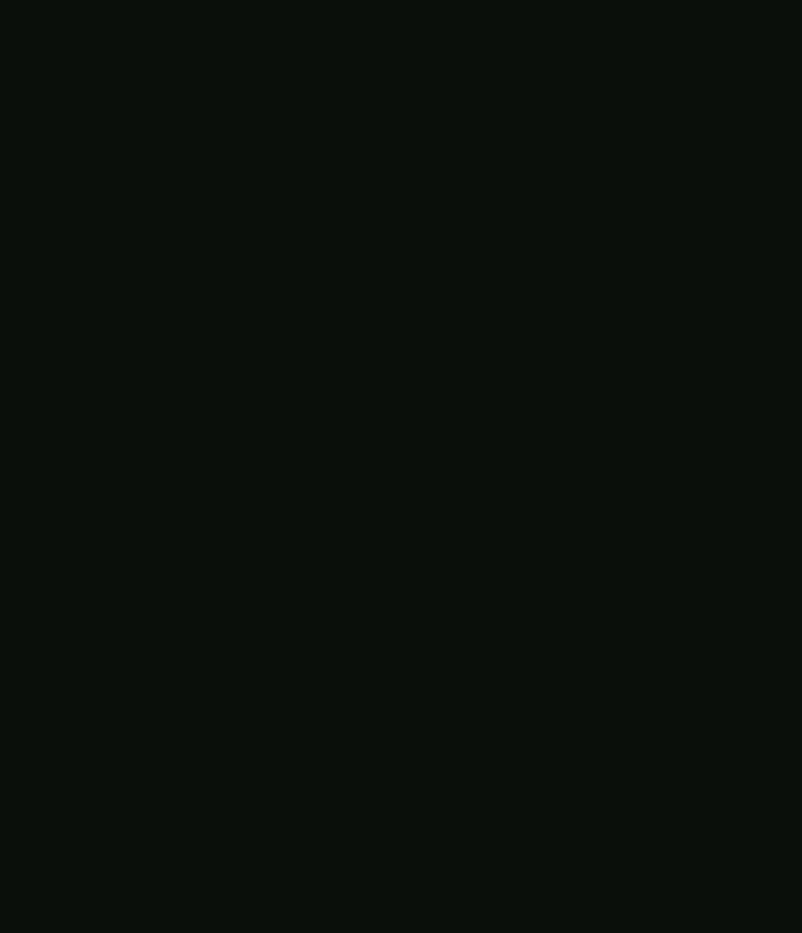
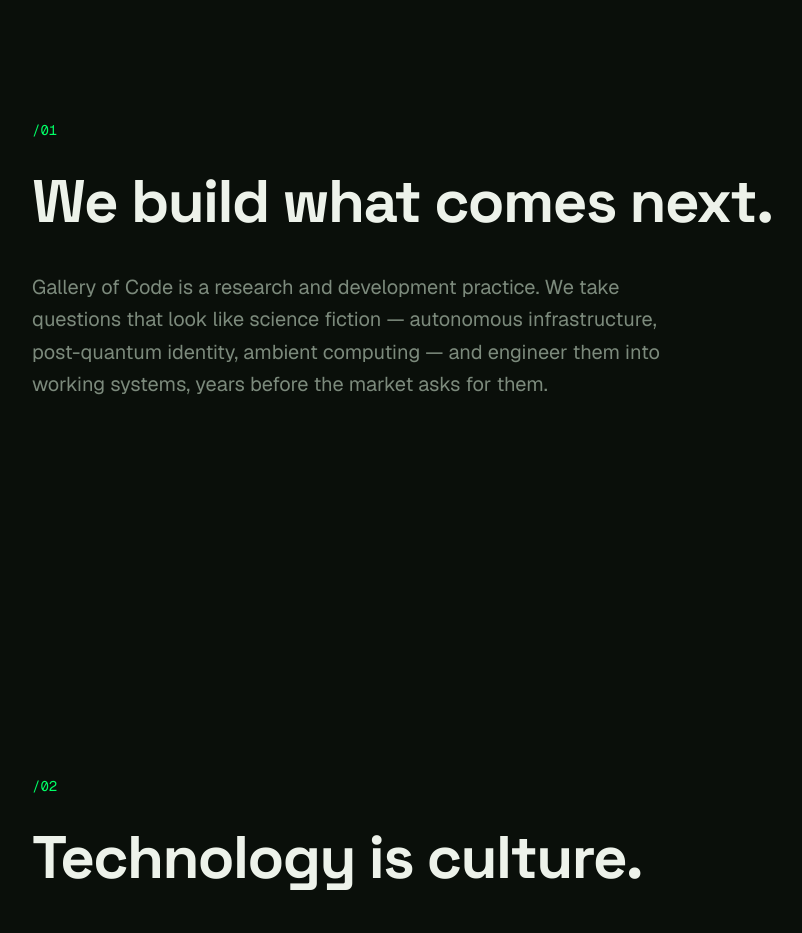
Before and after one commit to josephchikak/galleryofcode, a Next.js app in the folder galleryofcode/: page / in a window 1280 px wide. Shown: the part 860-1793 px from the top of the page, without its empty margins (136-938 px from the left). Before the commit the page ends 1600 px from the top, so only its background shows below. Built offline with nearby package versions, Linux system fonts and the light colour scheme.

Commit message:
feat: manifesto story sections with scroll reveals

```diff
--- a/galleryofcode/src/components/HomeExperience.jsx
+++ b/galleryofcode/src/components/HomeExperience.jsx
@@ -5,6 +5,7 @@
 import Scene from "@/components/canvas/Scene";
 import Nav from "@/components/sections/Nav";
 import Hero from "@/components/sections/Hero";
+import Manifesto from "@/components/sections/Manifesto";
 
 function detectMode() {
   if (typeof window === "undefined") {
@@ -41,7 +42,7 @@
       <Nav />
       <main className="relative z-10">
         <Hero />
-        <div className="h-[100vh]" />
+        <Manifesto />
       </main>
     </SmoothScroll>
   );
--- /dev/null
+++ b/galleryofcode/src/components/sections/Manifesto.jsx
@@ -0,0 +1,69 @@
+"use client";
+
+import { useRef } from "react";
+import { gsap, useGSAP } from "@/lib/gsap";
+
+const BLOCKS = [
+  {
+    index: "01",
+    heading: "We build what comes next.",
+    text: "Gallery of Code is a research and development practice. We take questions that look like science fiction — autonomous infrastructure, post-quantum identity, ambient computing — and engineer them into working systems, years before the market asks for them.",
+  },
+  {
+    index: "02",
+    heading: "Technology is culture.",
+    text: "Every system we ship reshapes how people move, decide and belong. We design with that weight in mind — studying how a tool lands in a society before we build it, and instrumenting what it changes after.",
+  },
+  {
+    index: "03",
+    heading: "Research is practice.",
+    text: "We publish our methods, open our datasets and prototype in the open. The lab and the studio are the same room: what we learn in research becomes product discipline, and what breaks in production becomes the next research question.",
+  },
+];
+
+export default function Manifesto() {
+  const ref = useRef(null);
+
+  useGSAP(
+    () => {
+      const mm = gsap.matchMedia();
+      mm.add("(prefers-reduced-motion: no-preference)", () => {
+        gsap.utils.toArray(".manifesto-block").forEach((block) => {
+          gsap.from(block.querySelectorAll(".manifesto-reveal"), {
+            y: 60,
+            opacity: 0,
+            duration: 1,
+            ease: "power3.out",
+            stagger: 0.12,
+            scrollTrigger: {
+              trigger: block,
+              start: "top 70%",
+            },
+          });
+        });
+      });
+    },
+    { scope: ref }
+  );
+
+  return (
+    <section id="about" ref={ref} className="relative">
+      {BLOCKS.map((block) => (
+        <div
+          key={block.index}
+          className="manifesto-block mx-auto flex min-h-[80vh] max-w-5xl flex-col justify-center px-6 py-24 md:px-10"
+        >
+          <span className="manifesto-reveal mb-6 font-mono text-sm text-accent">
+            /{block.index}
+          </span>
+          <h2 className="manifesto-reveal font-display text-4xl font-bold leading-tight tracking-tight md:text-6xl">
+            {block.heading}
+          </h2>
+          <p className="manifesto-reveal mt-8 max-w-2xl text-lg leading-relaxed text-muted md:text-xl">
+            {block.text}
+          </p>
+        </div>
+      ))}
+    </section>
+  );
+}
```
